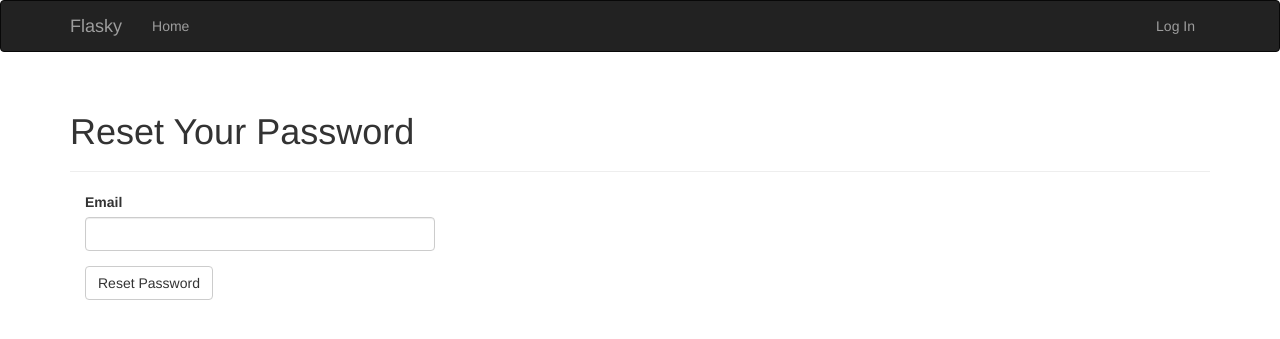
After one commit to Eric-aihua/flask_blog, a Flask app: page /auth/reset in a window 1280 px wide. The commit adds this page. Shown: the top 339 px of the page. Run offline with Flask 2, Linux system fonts and the light colour scheme; some libraries are stand-ins or nearby versions.

Commit message:
finished basic auth func

```diff
--- a/app1/auth/views.py
+++ b/app1/auth/views.py
@@ -5,6 +5,7 @@ from flask_login import login_required, logout_user, current_user
 
 from app1.decorators import admin_required, permission_required
 from app1.email import send_email
+from app1.main.forms import ChangePasswordForm, ChangeEmailForm, PasswordResetRequestForm, PasswordResetForm
 from .. import db
 from .forms import LoginForm, RegistrationForm
 from ..models import User, Permission
@@ -26,6 +27,83 @@ def login():
         flash('Invalid username or password.')
     return render_template('auth/login.html', form=form)
 
+
+@auth.route('/reset', methods=['GET', 'POST'])
+def password_reset_request():
+    if not current_user.is_anonymous:
+        return redirect(url_for('main.index'))
+    form = PasswordResetRequestForm()
+    if form.validate_on_submit():
+        user = User.query.filter_by(email=form.email.data).first()
+        if user:
+            token = user.generate_reset_token()
+            send_email(user.email, 'Reset Your Password',
+                       'auth/email/reset_password',
+                       user=user, token=token,
+                       next=request.args.get('next'))
+        flash('An email with instructions to reset your password has been '
+              'sent to you.')
+        return redirect(url_for('auth.login'))
+    return render_template('auth/reset_password.html', form=form)
+
+
+@auth.route('/reset/<token>', methods=['GET', 'POST'])
+def password_reset(token):
+    if not current_user.is_anonymous:
+        return redirect(url_for('main.index'))
+    form = PasswordResetForm()
+    if form.validate_on_submit():
+        if User.reset_password(token, form.password.data):
+            db.session.commit()
+            flash('Your password has been updated.')
+            return redirect(url_for('auth.login'))
+        else:
+            return redirect(url_for('main.index'))
+    return render_template('auth/reset_password.html', form=form)
+
+
+@auth.route('/change_email', methods=['GET', 'POST'])
+@login_required
+def change_email_request():
+    form = ChangeEmailForm()
+    if form.validate_on_submit():
+        if current_user.verify_password(form.password.data):
+            new_email = form.email.data
+            token = current_user.generate_email_change_token(new_email)
+            send_email(new_email, 'Confirm your email address',
+                       'auth/email/change_email',
+                       user=current_user, token=token)
+            flash('An email with instructions to confirm your new email '
+                  'address has been sent to you.')
+            return redirect(url_for('main.index'))
+        else:
+            flash('Invalid email or password.')
+    return render_template("auth/change_email.html", form=form)
+
+@auth.route('/change-password', methods=['GET', 'POST'])
+@login_required
+def change_password():
+    form = ChangePasswordForm()
+    if form.validate_on_submit():
+        if current_user.verify_password(form.old_password.data):
+            current_user.password = form.password.data
+            db.session.add(current_user)
+            db.session.commit()
+            flash('Your password has been updated.')
+            return redirect(url_for('main.index'))
+        else:
+            flash('Invalid password.')
+    return render_template("auth/change_password.html", form=form)
+
+@auth.route('/change_email/<token>')
+@login_required
+def change_email(token):
+    if current_user.change_email(token):
+        db.session.commit()
+        flash('Your email address has been updated.')
+    else:
+        flash('Invalid request.')
+    return redirect(url_for('main.index'))
 
 @auth.route('/logout')
 @login_required
@@ -91,12 +169,11 @@ def for_moderators_only():
 # app的request的拦截
 @auth.before_app_request
 def before_request():
-    if current_user.is_authenticated \
-            and not current_user.confirmed \
-            and request.endpoint \
-            and request.blueprint != 'auth' \
-            and request.endpoint != 'static':
-        return redirect(url_for('auth.unconfirmed'))
+    if current_user.is_authenticated:
+        current_user.ping()
+        if not current_user.confirmed \
+            and request.endpoint[:5] != 'auth.':
+            return redirect(url_for('auth.unconfirmed'))
 
 
 
--- a/app1/main/forms.py
+++ b/app1/main/forms.py
@@ -1,8 +1,81 @@
 from flask_wtf import FlaskForm
-from wtforms import StringField, SubmitField
-from wtforms.validators import DataRequired
+from wtforms import StringField, SubmitField, TextAreaField, SelectField, BooleanField, PasswordField
+from wtforms.validators import DataRequired, Length, Regexp, ValidationError, Email, EqualTo
+
+from app1.models import Role, User
 
 
 class NameForm(FlaskForm):
     name = StringField('What is your name?', validators=[DataRequired()])
     submit = SubmitField('Submit')
+
+
+class EditProfileForm(FlaskForm):
+    name = StringField('Real name', validators=[Length(0, 64)])
+    location = StringField('Location', validators=[Length(0, 64)])
+    about_me = TextAreaField('About me')
+    submit = SubmitField('Submit')
+
+
+class EditProfileAdminForm(FlaskForm):
+    email = StringField('Email', validators=[DataRequired(), Length(1, 64),
+                                             Email()])
+    username = StringField('Username', validators=[
+        DataRequired(), Length(1, 64),
+        Regexp('^[A-Za-z][A-Za-z0-9_.]*$', 0,
+               'Usernames must have only letters, numbers, dots or '
+               'underscores')])
+    confirmed = BooleanField('Confirmed')
+    role = SelectField('Role', coerce=int)
+    name = StringField('Real name', validators=[Length(0, 64)])
+    location = StringField('Location', validators=[Length(0, 64)])
+    about_me = TextAreaField('About me')
+    submit = SubmitField('Submit')
+
+    def __init__(self, user, *args, **kwargs):
+        super(EditProfileAdminForm, self).__init__(*args, **kwargs)
+        self.role.choices = [(role.id, role.name)
+                             for role in Role.query.order_by(Role.name).all()]
+        self.user = user
+
+    def validate_email(self, field):
+        if field.data != self.user.email and \
+                User.query.filter_by(email=field.data).first():
+            raise ValidationError('Email already registered.')
+
+    def validate_username(self, field):
+        if field.data != self.user.username and \
+                User.query.filter_by(username=field.data).first():
+            raise ValidationError('Username already in use.')
+
+class ChangePasswordForm(FlaskForm):
+    old_password = PasswordField('Old password', validators=[DataRequired()])
+    password = PasswordField('New password', validators=[
+        DataRequired(), EqualTo('password2', message='Passwords must match.')])
+    password2 = PasswordField('Confirm new password',
+                              validators=[DataRequired()])
+    submit = SubmitField('Update Password')
+
+
+class PasswordResetRequestForm(FlaskForm):
+    email = StringField('Email', validators=[DataRequired(), Length(1, 64),
+                                             Email()])
+    submit = SubmitField('Reset Password')
+
+
+class PasswordResetForm(FlaskForm):
+    password = PasswordField('New Password', validators=[
+        DataRequired(), EqualTo('password2', message='Passwords must match')])
+    password2 = PasswordField('Confirm password', validators=[DataRequired()])
+    submit = SubmitField('Reset Password')
+
+
+class ChangeEmailForm(FlaskForm):
+    email = StringField('New Email', validators=[DataRequired(), Length(1, 64),
+                                                 Email()])
+    password = PasswordField('Password', validators=[DataRequired()])
+    submit = SubmitField('Update Email Address')
+
+    def validate_email(self, field):
+        if User.query.filter_by(email=field.data).first():
+            raise ValidationError('Email already registered.')
--- /dev/null
+++ b/app1/static/styles.css
@@ -0,0 +1,7 @@
+.profile-thumbnail {
+    position: absolute;
+}
+.profile-header {
+    min-height: 260px;
+    margin-left: 280px;
+}
--- /dev/null
+++ b/app1/templates/auth/reset_password.html
@@ -0,0 +1,13 @@
+{% extends "base.html" %}
+{% import "bootstrap/wtf.html" as wtf %}
+
+{% block title %}Flasky - Password Reset{% endblock %}
+
+{% block page_content %}
+<div class="page-header">
+    <h1>Reset Your Password</h1>
+</div>
+<div class="col-md-4">
+    {{ wtf.quick_form(form) }}
+</div>
+{% endblock %}
--- a/app1/templates/base.html
+++ b/app1/templates/base.html
@@ -6,6 +6,7 @@
     {{ super() }}
     <link rel="shortcut icon" href="{{ url_for('static', filename='favicon.ico') }}" type="image/x-icon">
     <link rel="icon" href="{{ url_for('static', filename='favicon.ico') }}" type="image/x-icon">
+    <link rel="stylesheet" type="text/css" href="{{ url_for('static', filename='styles.css') }}">
 {% endblock %}
 
 {% block navbar %}
@@ -23,10 +24,23 @@
             <div class="navbar-collapse collapse">
                 <ul class="nav navbar-nav">
                     <li><a href="{{ url_for('main.index') }}">Home</a></li>
+                    {% if current_user.is_authenticated %}
+                        <li><a href="{{ url_for('main.user', username=current_user.username) }}">Profile</a></li>
+                    {% endif %}
                 </ul>
                 <ul class="nav navbar-nav navbar-right">
                     {% if current_user.is_authenticated %}
+                        <li class="dropdown">
+                            <a href="#" class="dropdown-toggle" data-toggle="dropdown">
+                                <img src="{{ current_user.gravatar(size=18) }}">
+                                Account <b class="caret"></b>
+                            </a>
+                            <ul class="dropdown-menu">
+                                <li><a href="{{ url_for('auth.change_password') }}">Change Password</a></li>
+                                <li><a href="{{ url_for('auth.change_email_request') }}">Change Email</a></li>
                                 <li><a href="{{ url_for('auth.logout') }}">Log Out</a></li>
+                            </ul>
+                        </li>
                     {% else %}
                         <li><a href="{{ url_for('auth.login') }}">Log In</a></li>
                     {% endif %}
```
Also changed, not shown: app1/main/views.py (+58 -3 lines), app1/models.py (+53 -1 lines), app1/templates/auth/change_email.html (added, +13 -0 lines), app1/templates/auth/change_password.html (added, +13 -0 lines), app1/templates/edit_profile.html (added, +13 -0 lines), app1/templates/user.html (added, +35 -0 lines), migrations/versions/5d83e60883a9_.py (added, +28 -0 lines), migrations/versions/607517c6248a_.py (added, +36 -0 lines). Lines whose indentation alone changed are shown as unchanged.
